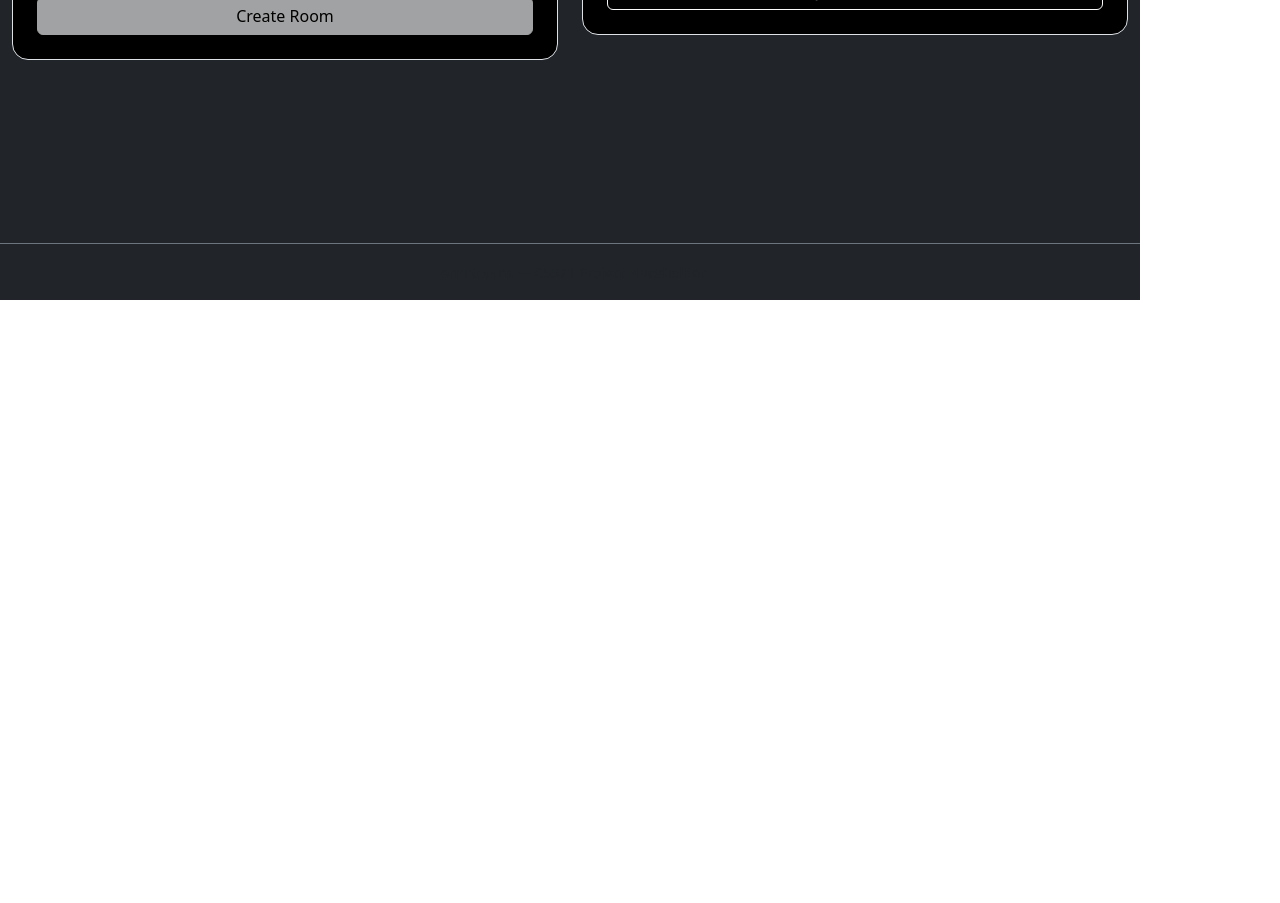
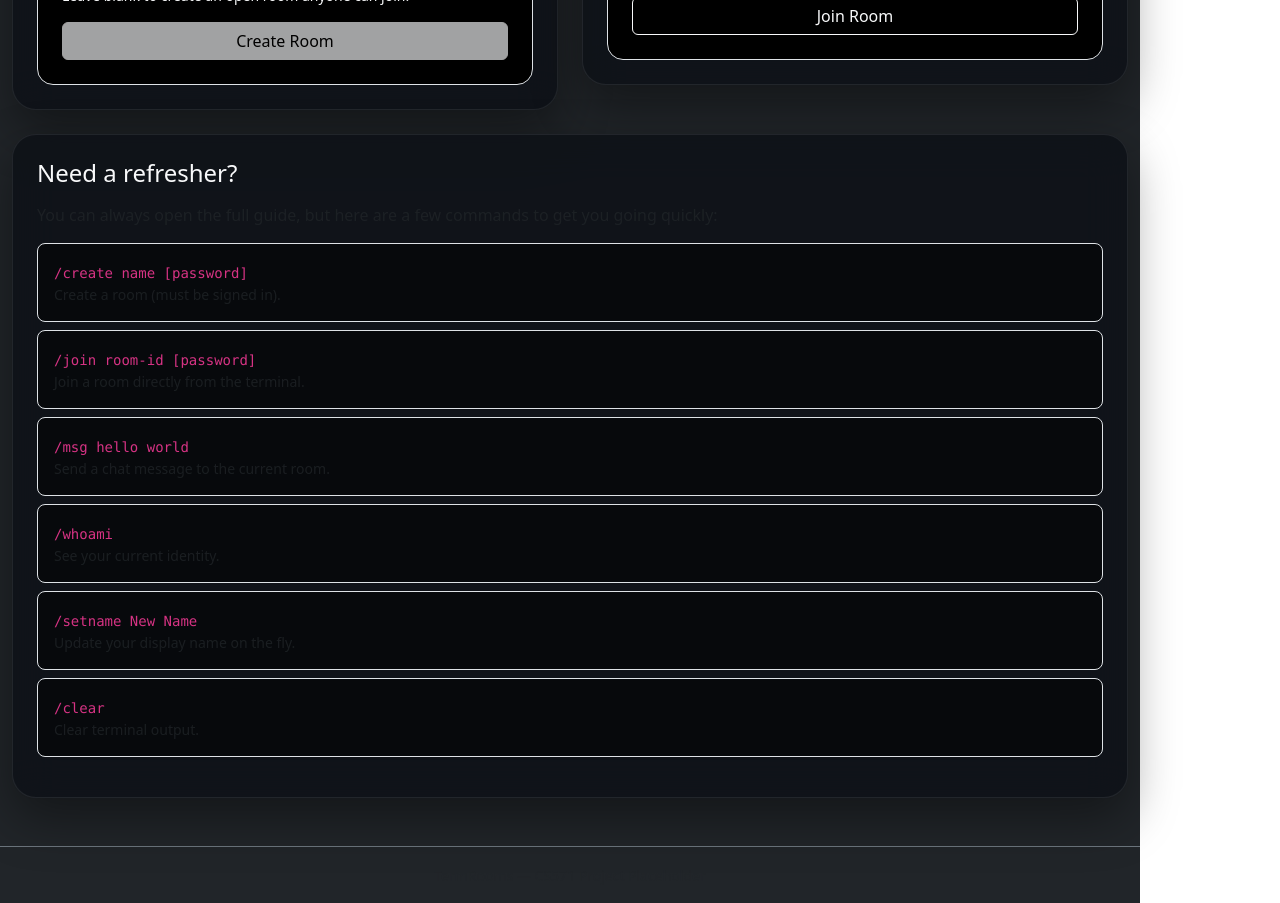
Before and after one commit to CS571-F25/p204, a React (Vite) app: page /#/ in a window 1280 px wide. Shown: the part 500-1403 px from the top of the page. Before the commit the page ends 800 px from the top, so only its background shows below. Built offline with nearby package versions, Linux system fonts and the light colour scheme.

Commit message:
help panel

```diff
--- /dev/null
+++ b/src/components/HelpPanel.jsx
@@ -0,0 +1,29 @@
+const QUICK_COMMANDS = [
+  { cmd: "/create name [password]", desc: "Create a room (must be signed in)." },
+  { cmd: "/join room-id [password]", desc: "Join a room directly from the terminal." },
+  { cmd: "/msg hello world", desc: "Send a chat message to the current room." },
+  { cmd: "/whoami", desc: "See your current identity." },
+  { cmd: "/setname New Name", desc: "Update your display name on the fly." },
+  { cmd: "/clear", desc: "Clear terminal output." },
+];
+
+function HelpPanel() {
+  return (
+    <div className="glass-panel p-4 text-light mt-4">
+      <h2 className="h4 mb-3">Need a refresher?</h2>
+      <p className="text-muted">
+        You can always open the full guide, but here are a few commands to get you going quickly:
+      </p>
+      <ul className="list-unstyled d-flex flex-column gap-2">
+        {QUICK_COMMANDS.map((item) => (
+          <li key={item.cmd} className="border rounded-3 p-3 bg-black bg-opacity-50">
+            <code>{item.cmd}</code>
+            <p className="mb-0 text-muted small">{item.desc}</p>
+          </li>
+        ))}
+      </ul>
+    </div>
+  );
+}
+
+export default HelpPanel;
--- a/src/pages/GuidePage.jsx
+++ b/src/pages/GuidePage.jsx
@@ -1,12 +1,59 @@
+const COMMANDS = [
+  { cmd: "/help", desc: "List available commands." },
+  { cmd: "/guide", desc: "Jump to this guide page." },
+  { cmd: "/create name [password]", desc: "Create a new room (signed-in users only)." },
+  { cmd: "/join room-id [password]", desc: "Join a room by ID." },
+  { cmd: "/msg text", desc: "Send a chat message." },
+  { cmd: "/leave", desc: "Return to the home page." },
+  { cmd: "/delete room-id", desc: "Delete a room you own." },
+  { cmd: "/rooms", desc: "List rooms you created." },
+  { cmd: "/history [count]", desc: "Load earlier messages (button also available)." },
+  { cmd: "/setname name", desc: "Update your display name." },
+  { cmd: "/whoami", desc: "Show your current identity." },
+  { cmd: "/clear", desc: "Clear terminal output." },
+];
+
 function GuidePage() {
   return (
     <section className="py-5">
-      <div className="container">
-        <h1>Guide &amp; Onboarding</h1>
-        <p className="text-muted">
-          This page will include the command glossary, onboarding walkthrough, and accessibility
-          checklist summary.
-        </p>
+      <div className="container text-light">
+        <div className="glass-panel p-5">
+          <h1 className="mb-4">Guide &amp; Onboarding</h1>
+
+          <div className="mb-5">
+            <h2 className="h4">Getting Started</h2>
+            <ol className="text-muted">
+              <li>Create an account or log in via the Account page (top-right).</li>
+              <li>Create a room from the Home forms or using `/create` inside the terminal.</li>
+              <li>Share the room ID with collaborators; they can join via form or `/join`.</li>
+              <li>Use `/msg` or simply type to chat. Use `/help` anytime if you forget a command.</li>
+            </ol>
+          </div>
+
+          <div className="mb-5">
+            <h2 className="h4">Command Glossary</h2>
+            <div className="row g-3">
+              {COMMANDS.map((item) => (
+                <div key={item.cmd} className="col-12 col-md-6">
+                  <div className="border rounded-4 p-3 bg-black bg-opacity-50 h-100">
+                    <code>{item.cmd}</code>
+                    <p className="mb-0 text-muted small">{item.desc}</p>
+                  </div>
+                </div>
+              ))}
+            </div>
+          </div>
+
+          <div>
+            <h2 className="h4">Accessibility Checklist</h2>
+            <ul className="text-muted">
+              <li>All interactive elements are keyboard-accessible and have visible focus states.</li>
+              <li>Forms include labels and helper text; alerts use `aria-live` regions.</li>
+              <li>Contrast ratios meet WCAG AA guidelines for dark themes.</li>
+              <li>Semantic headings structure the page content for assistive tech.</li>
+            </ul>
+          </div>
+        </div>
       </div>
     </section>
   );
--- a/src/pages/HomePage.jsx
+++ b/src/pages/HomePage.jsx
@@ -3,6 +3,7 @@ import { useNavigate } from "react-router-dom";
 import { useAuth } from "../context/AuthContext.jsx";
 import CreateRoomForm from "../components/CreateRoomForm.jsx";
 import JoinRoomForm from "../components/JoinRoomForm.jsx";
+import HelpPanel from "../components/HelpPanel.jsx";
 import {
   createRoomRecord,
   getRoom,
@@ -58,7 +59,7 @@ function HomePage() {
   return (
     <section className="py-5">
       <div className="container">
-        <h1>TermRooms Home</h1>
+        <h1 className="text-light">TermRooms Home</h1>
         <p className="text-muted">
           Create new rooms (if signed in) or join existing ones using the forms below. You can always
           use the terminal commands as well if you prefer the keyboard-driven experience.
@@ -72,12 +73,18 @@ function HomePage() {
 
         <div className="row g-4">
           <div className="col-12 col-lg-6">
-            <CreateRoomForm onCreate={handleCreateRoom} disabled={!isAuthenticated} />
+            <div className="glass-panel p-4">
+              <CreateRoomForm onCreate={handleCreateRoom} disabled={!isAuthenticated} />
+            </div>
           </div>
           <div className="col-12 col-lg-6">
-            <JoinRoomForm onJoin={handleJoinRoom} />
+            <div className="glass-panel p-4">
+              <JoinRoomForm onJoin={handleJoinRoom} />
+            </div>
           </div>
         </div>
+
+        <HelpPanel />
       </div>
     </section>
   );
--- a/src/pages/RoomPage.jsx
+++ b/src/pages/RoomPage.jsx
@@ -83,20 +83,28 @@ function RoomPage() {
         )}
         <div className="row g-4">
           <div className="col-12 col-lg-8">
+            <div className="glass-panel p-4 mb-4">
               <MessageList
                 messages={messages.slice(-visibleCount)}
                 onLoadMore={visibleCount < messages.length ? handleLoadMore : null}
                 canLoadMore={visibleCount < messages.length}
               />
+            </div>
+            <div className="glass-panel p-4">
               <Terminal onChat={handleSendMessage} />
             </div>
+          </div>
           <div className="col-12 col-lg-4">
+            <div className="glass-panel p-4 mb-4">
               <RoomInfoCard
                 room={room}
                 canDelete={Boolean(room && isAuthenticated && identity.username === room.ownerUsername)}
                 onDelete={handleDeleteRoom}
               />
+            </div>
+            <div className="glass-panel p-4">
               <UserList users={[]} />
+            </div>
           </div>
         </div>
       </div>
```
Also changed, not shown: 5 other files (tests, documents, lock files or other folders). Lines whose indentation alone changed are shown as unchanged.
